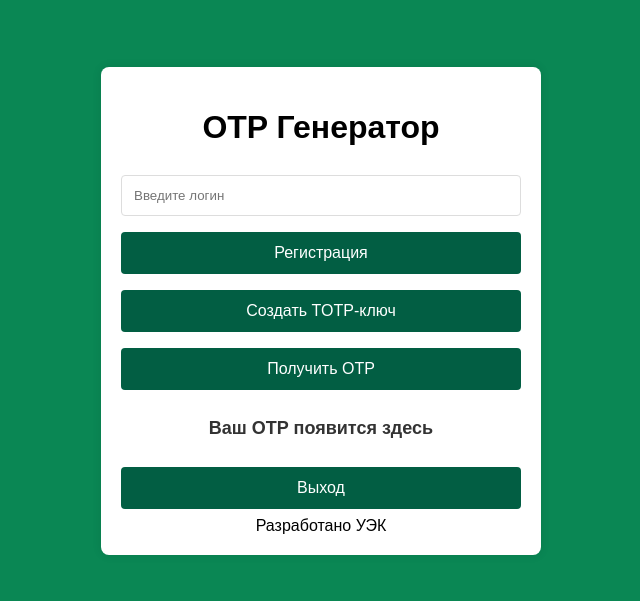
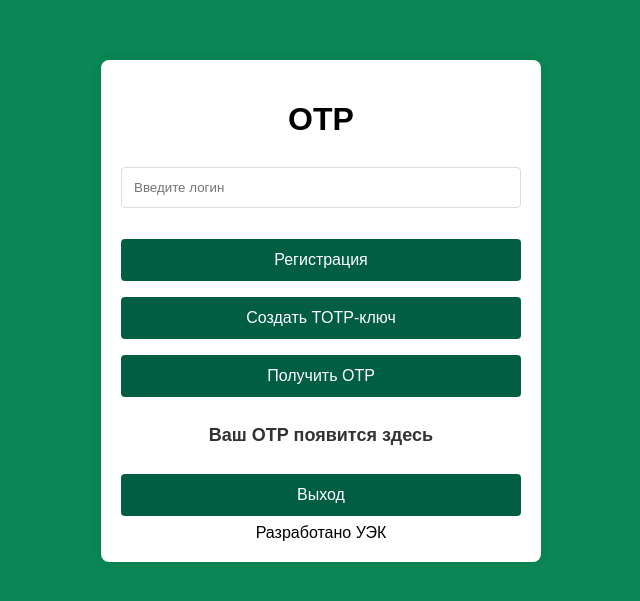
Before and after one commit to iralse/OTP, a plain HTML site: page index.html in a window 1280 px wide. Shown: the part 109-710 px from the top of the page, without its empty margins (319-959 px from the left). Drawn offline with Linux system fonts and the light colour scheme.

Commit message:
Update index.html

```diff
--- a/index.html
+++ b/index.html
@@ -9,18 +9,29 @@
     <link rel="icon" href="icon.png" type="image/png">
 </head>
 <body>
+    <div id="android-banner" style="display: none;">
+        Уважаемый пользователь, для телефона с ОС Android доступно приложение ОТР с сайта!
+    </div>
+
     <div class="container">
-        <h1>OTP Генератор</h1>
-        <input type="text" id="username" placeholder="Введите логин" maxlength="255" pattern="[A-Za-z]+" required>
+        <h1>OTP</h1>
+        <div class="input-group">
+            <input type="text" id="username" placeholder="Введите логин" maxlength="255" pattern="[A-Za-z]+" required>
+        </div>
+
         <button id="register-btn">Регистрация</button>
         <button id="generate-secret-btn">Создать TOTP-ключ</button>
         <button id="get-otp-btn">Получить OTP</button>
-        <p id="otp-display">Ваш OTP появится здесь</p>
+
+        <div id="otp-display">
+            <div class="otp-value">Ваш OTP появится здесь</div>
+            <div class="timer"></div>
+        </div>
+
         <button id="logout-btn">Выход</button>
         <footer>Разработано УЭК</footer>
     </div>
 
-    <!-- Подключаем `app.js` в конце body -->
     <script src="app.js"></script>
 </body>
 </html>
```
